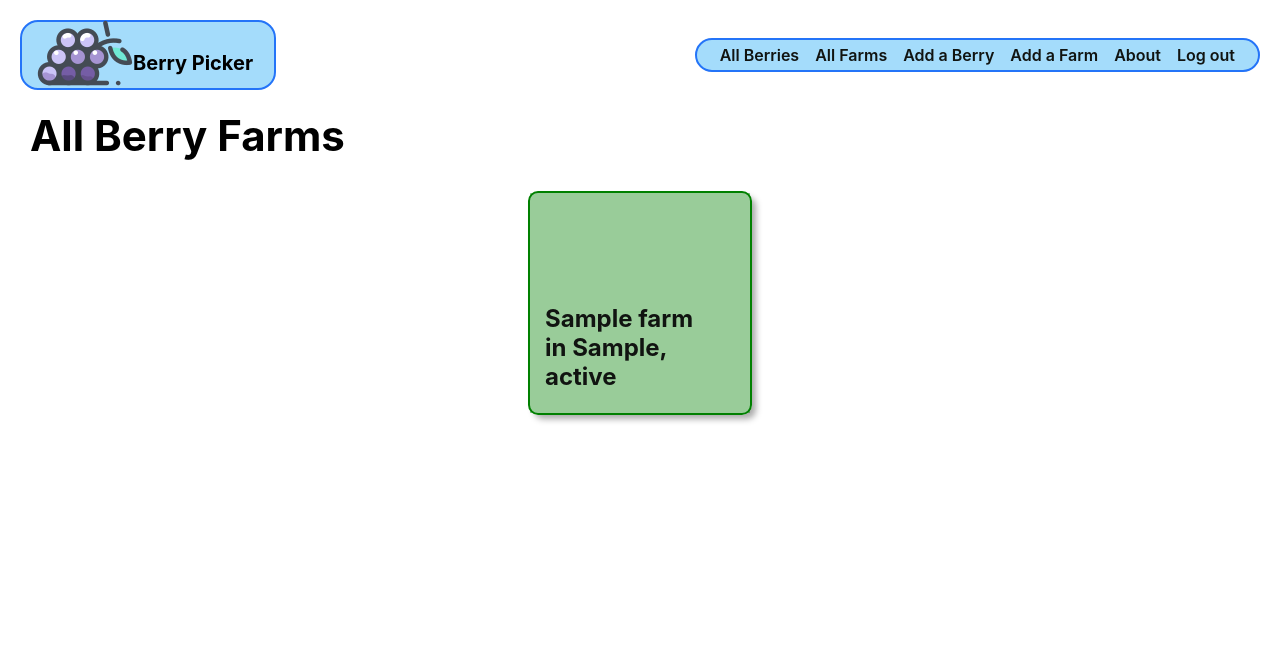
After one commit to radford-coding/django-crud-app-lab, a Django app: page /farms/ in a window 1280 px wide. The commit adds this page. Shown: the top 665 px of the page. Run offline with Django 5.2, Linux system fonts and the light colour scheme; a user stored in the database is signed in; tables that the repository leaves empty hold one stand-in row (values such as "Sample post").

Commit message:
add farm views and templates

```diff
--- a/berries/main_app/models.py
+++ b/berries/main_app/models.py
@@ -48,6 +48,7 @@ class Picking(models.Model):
 
 class Farm(models.Model):
     name = models.CharField(max_length=100)
+    description = models.TextField(max_length=250)
     city = models.CharField(max_length=50)
     state = USStateField()
 
--- /dev/null
+++ b/berries/main_app/static/css/farms/farm-index.css
@@ -0,0 +1,65 @@
+.card-container {
+    padding: 0 40px;
+    display: flex;
+    justify-content: center;
+    flex-wrap: wrap;
+}
+
+.card {
+    width: 224px;
+    height: 224px;
+    margin: 10px;
+    border: solid 2px;
+    border-radius: 10px;
+    box-shadow: var(--card-box-shadow);
+    position: relative;
+}
+
+.card-bg {
+    opacity: 0.4;
+    position: absolute;
+    display: inline-flex;
+    top: 0;
+    left: 0;
+    width: 100%;
+    height: 100%;
+}
+
+.card-content {
+    padding: 15px;
+    height: 100%;
+    width: 100%;
+    display: flex;
+    align-items: flex-end;
+    justify-content: flex-end;
+    flex-direction: column;
+}
+
+.card>a {
+    position: absolute;
+    top: 0;
+    left: 0;
+    width: 100%;
+    height: 100%;
+    display: inline-block;
+    text-decoration: none;
+    color: var(--text-color);
+}
+
+.card h2 {
+    margin: 7px 0;
+    font-size: var(--font-xl);
+}
+
+.card p {
+    margin: 0;
+    font-size: var(--font-reg);
+}
+
+.page-header>img {
+    margin-left: 10px;
+}
+
+.page-header>img:first-of-type {
+    margin-left: 15px;
+}
--- a/berries/main_app/templates/base.html
+++ b/berries/main_app/templates/base.html
@@ -36,7 +36,9 @@
         <ul>
           {% if user.is_authenticated %}
             <li><a href="{% url 'berry-index' %}">All Berries</a></li>
+            <li><a href="{% url 'farm-index' %}">All Farms</a></li>
             <li><a href="{% url 'berry-create' %}">Add a Berry</a></li>
+            <li><a href="{% url 'farm-create' %}">Add a Farm</a></li>
             <li><a href="{% url 'about' %}">About</a></li>
             <li>
               <form id="logout-form" method="post" action="{% url 'logout' %}">
--- /dev/null
+++ b/berries/main_app/templates/main_app/farm_list.html
@@ -0,0 +1,27 @@
+{% extends 'base.html' %}
+{% load static %}
+{% block head %}
+  <link rel="stylesheet" href="{% static 'css/farms/farm-index.css' %}" />
+{% endblock %}
+{% block content %}
+  <section class="page-header">
+    <h1>All Berry Farms</h1>
+    {% comment %} <img src="{% static 'images/string.svg' %}" alt="A ball of string" />
+    <img src="{% static 'images/mouse.svg' %}" alt="A mouse" />
+    <img src="{% static 'images/post.svg' %}" alt="A scratching post" />
+    <img src="{% static 'images/fish.svg' %}" alt="A fishy toy" /> {% endcomment %}
+  </section>
+
+  <section class="card-container">
+    {% for farm in farm_list %}
+      <div class="card" style="border-color: green">
+        <div class="card-bg" style="background-color: green"></div>
+        <a href="{% url 'farm-detail' farm.id %}">
+          <div class="card-content">
+            <h2>{{ farm.name }} <br/> in {{ farm.city }}, {{ farm.state }} </h2>
+          </div>
+        </a>
+      </div>
+    {% endfor %}
+  </section>
+{% endblock %}
--- a/berries/main_app/urls.py
+++ b/berries/main_app/urls.py
@@ -10,5 +10,10 @@ urlpatterns = [
     path('berries/<int:pk>/update/', views.BerryUpdate.as_view(), name='berry-update'),
     path('berries/<int:pk>/delete/', views.BerryDelete.as_view(), name='berry-delete'),
     path('berries/<int:berry_id>/add-picking/', views.add_picking, name='add-picking'),
+    path('farms/create', views.FarmCreate.as_view(), name='farm-create'),
+    path('farms/<int:pk>/', views.FarmDetail.as_view(), name='farm-detail'),
+    path('farms/', views.FarmList.as_view(), name='farm-index'),
+    path('farms/<int:pk>/update/', views.FarmUpdate.as_view(), name='farm-update'),
+    path('farms/<int:pk>/delete/', views.FarmDelete.as_view(), name='farm-delete'),
     path('accounts/signup/', views.signup, name='signup'),
 ]
--- a/berries/main_app/views.py
+++ b/berries/main_app/views.py
@@ -5,7 +5,8 @@ from django.contrib.auth import login
 from django.contrib.auth.forms import UserCreationForm
 from django.contrib.auth.decorators import login_required
 from django.contrib.auth.mixins import LoginRequiredMixin
-from .models import Berry
+from django.views.generic import ListView, DetailView
+from .models import Berry, Farm
 from .forms import PickingForm
 
 # Create your views here.
@@ -76,3 +77,21 @@ def signup(request):
     form = UserCreationForm()
     context = {'form': form, 'error_msg': error_msg}
     return render(request, 'signup.html', context)
+
+class FarmCreate(LoginRequiredMixin, CreateView):
+    model = Farm
+    fields = '__all__'
+
+class FarmList(LoginRequiredMixin, ListView):
+    model = Farm
+
+class FarmDetail(LoginRequiredMixin, DetailView):
+    model = Farm
+
+class FarmUpdate(LoginRequiredMixin, UpdateView):
+    model = Farm
+    fields = ['name', 'description', 'city', 'state']
+
+class FarmDelete(LoginRequiredMixin, DeleteView):
+    model = Farm
+    success_url = '/farms/'
```
Also changed, not shown: berries/main_app/static/css/farms/farm-detail.css (added, +52 -0 lines), berries/main_app/templates/main_app/farm_confirm_delete.html (added, +15 -0 lines), berries/main_app/templates/main_app/farm_detail.html (added, +16 -0 lines), berries/main_app/templates/main_app/farm_form.html (added, +20 -0 lines), berries/main_app/migrations/0005_farm_description.py (added).
